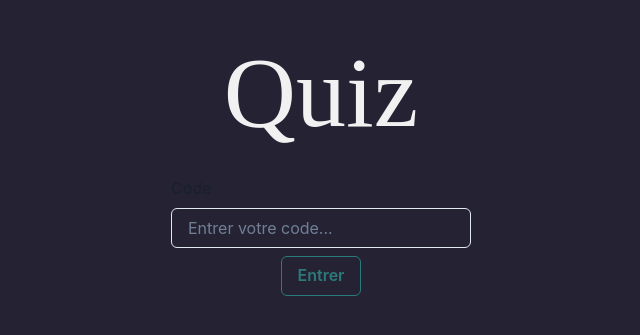
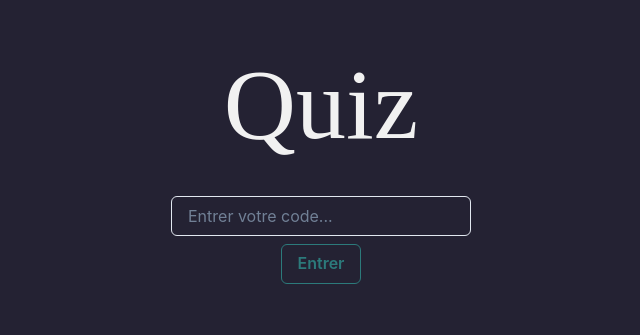
Before and after one commit to ahmedKhaireddine/Quiz-front-end, a React (Create React App) app: page / in a window 1280 px wide. Shown: the part 243-578 px from the top of the page, without its empty margins (319-959 px from the left). Built offline with nearby package versions, Linux system fonts and the light colour scheme; the HTML template or start-up script is replaced by a standard one; a web font is replaced by a local one.

Commit message:
Création du hooks TextField qui gère les inputs

```diff
--- /dev/null
+++ b/src/components/TextField.jsx
@@ -0,0 +1,25 @@
+import {
+    FormControl,
+    FormErrorMessage,
+    FormLabel,
+    Input
+} from "@chakra-ui/react"
+import { Field, useField } from "formik"
+
+const TextField = ({label, ...props}) => {
+    const [field, meta] = useField(props)
+    return (
+        <FormControl isInvalid={meta.error && meta.touched}>
+            <FormLabel>{label}</FormLabel>
+            <Field
+                as={Input}
+                {...field}
+                {...props}
+                color="white"
+            />
+            <FormErrorMessage>{meta.error}</FormErrorMessage>
+        </FormControl>
+    )
+}
+
+export default TextField
--- a/src/components/quiz-interface/Home.jsx
+++ b/src/components/quiz-interface/Home.jsx
@@ -1,17 +1,13 @@
 // import styled from "styled-components"
 import { useFormik, Formik, Form, Field } from "formik"
 import * as Yup from "yup"
+import {
+    VStack,
+    Button
+} from "@chakra-ui/react"
 
+import TextField from "../TextField"
 import Logo from "../Logo"
-import {
-  FormErrorMessage,
-  FormHelperText,
-  FormControl,
-  FormLabel,
-  Input,
-  VStack,
-  Button
-} from "@chakra-ui/react"
 import InputComponent from "../InputComponent"
 import ButtonComponent from "./core/ButtonComponent"
 
@@ -48,16 +44,10 @@ const Home = () => {
                     onSubmit={formik.handleSubmit}
                 >
                     <Logo/>
-                    <FormControl isInvalid={formik.errors.code}>
-                        <FormLabel>Code</FormLabel>
-                        <Field
-                            as={Input}
-                            name="code"
-                            placeholder="Entrer votre code..."
-                            color="white"
-                        />
-                        <FormErrorMessage>{formik.errors.code}</FormErrorMessage>
-                    </FormControl>
+                    <TextField
+                        name="code"
+                        placeholder="Entrer votre code..."
+                    />
                     <Button
                         type="submit"
                         variant="outline"
--- a/src/others/FormTest.jsx
+++ b/src/others/FormTest.jsx
@@ -13,7 +13,8 @@ import styled from "styled-components"
 import QuizLayout from "../components/layouts/QuizLayout"
 import Logo from "../components/Logo"
 
-const FormTest = (props) => {
+const FormTest = () => {
+
   function validateName(value) {
     let error
     if (!value) {
```
